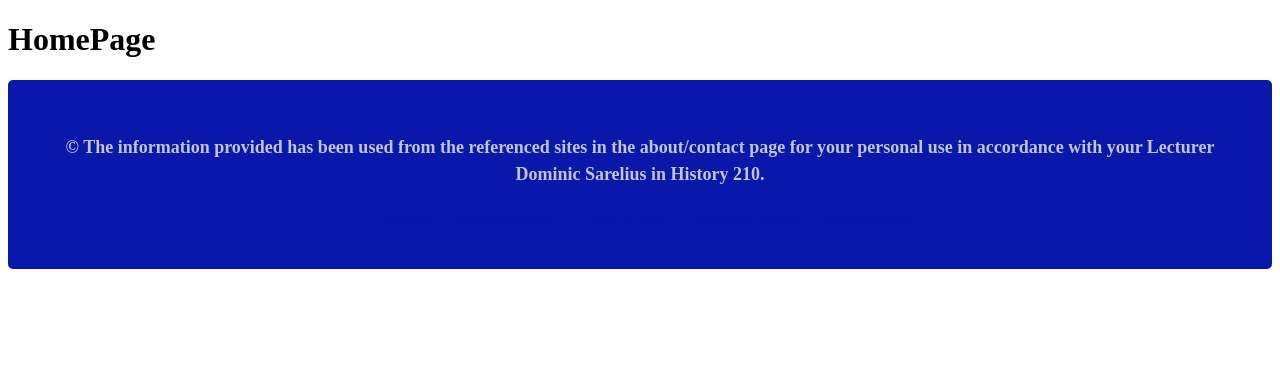
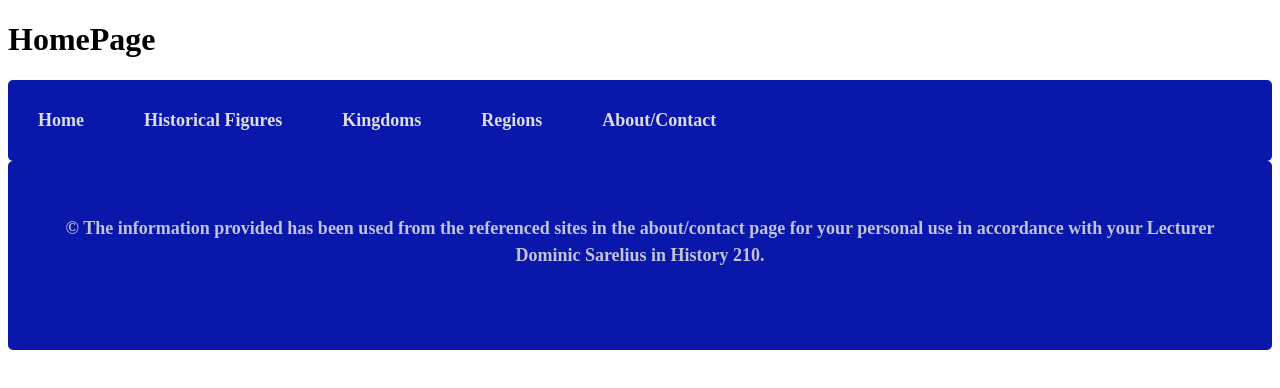
Before and after one commit to SaskiaBLittle/DominicsSite, a SvelteKit app in the folder myapp/: page / in a window 1280 px wide. Shown: the top 388 px of the page. Built offline with nearby package versions, Linux system fonts and the light colour scheme.

Commit message:
made changes to the home page

```diff
--- a/myapp/src/routes/+page.svelte
+++ b/myapp/src/routes/+page.svelte
@@ -1,9 +1,11 @@
 <script>
     import Header from '$lib/Header.svelte';
     import Footer from '$lib/Footer.svelte';
+    import Navigation from '$lib/Navigation.svelte';
 </script>
 
 <Header headingTitle="HomePage" />
+<Navigation />
 
 <Footer />
 
```
